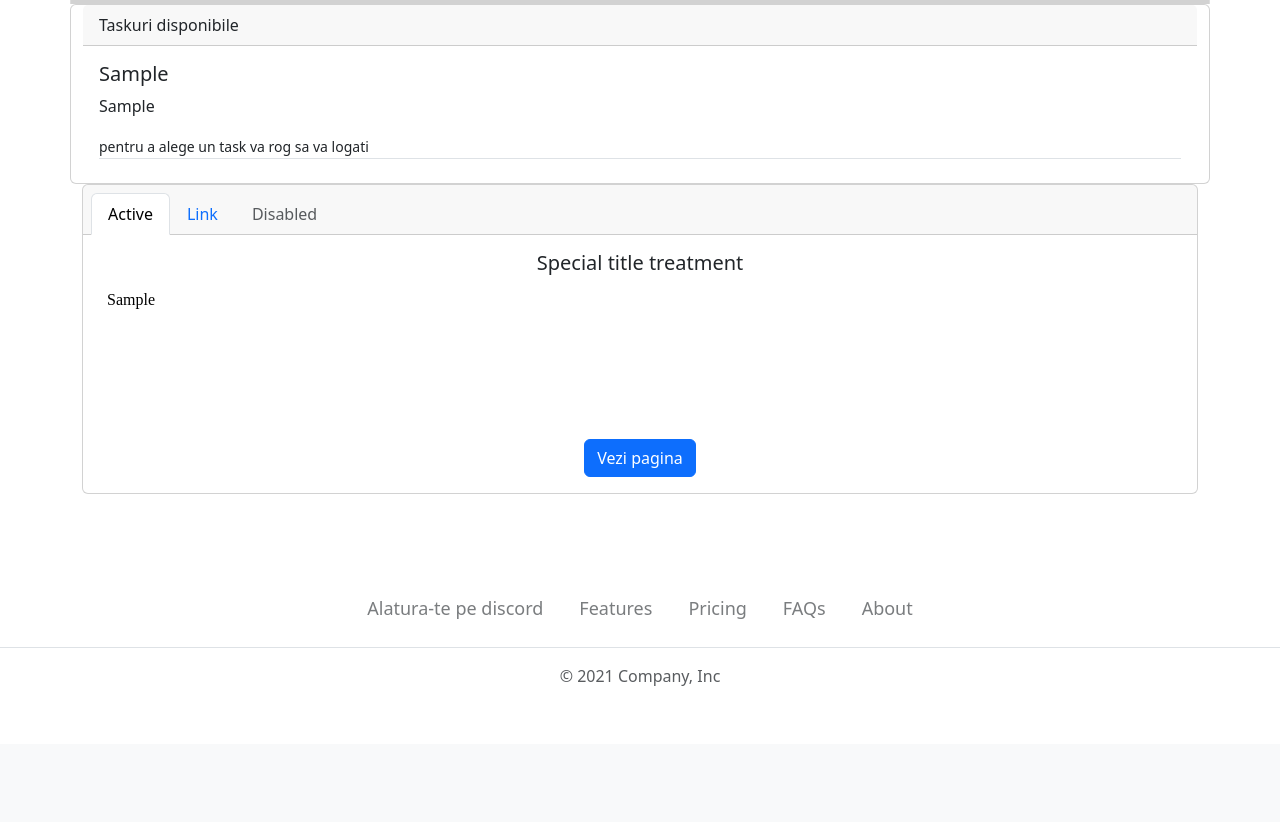
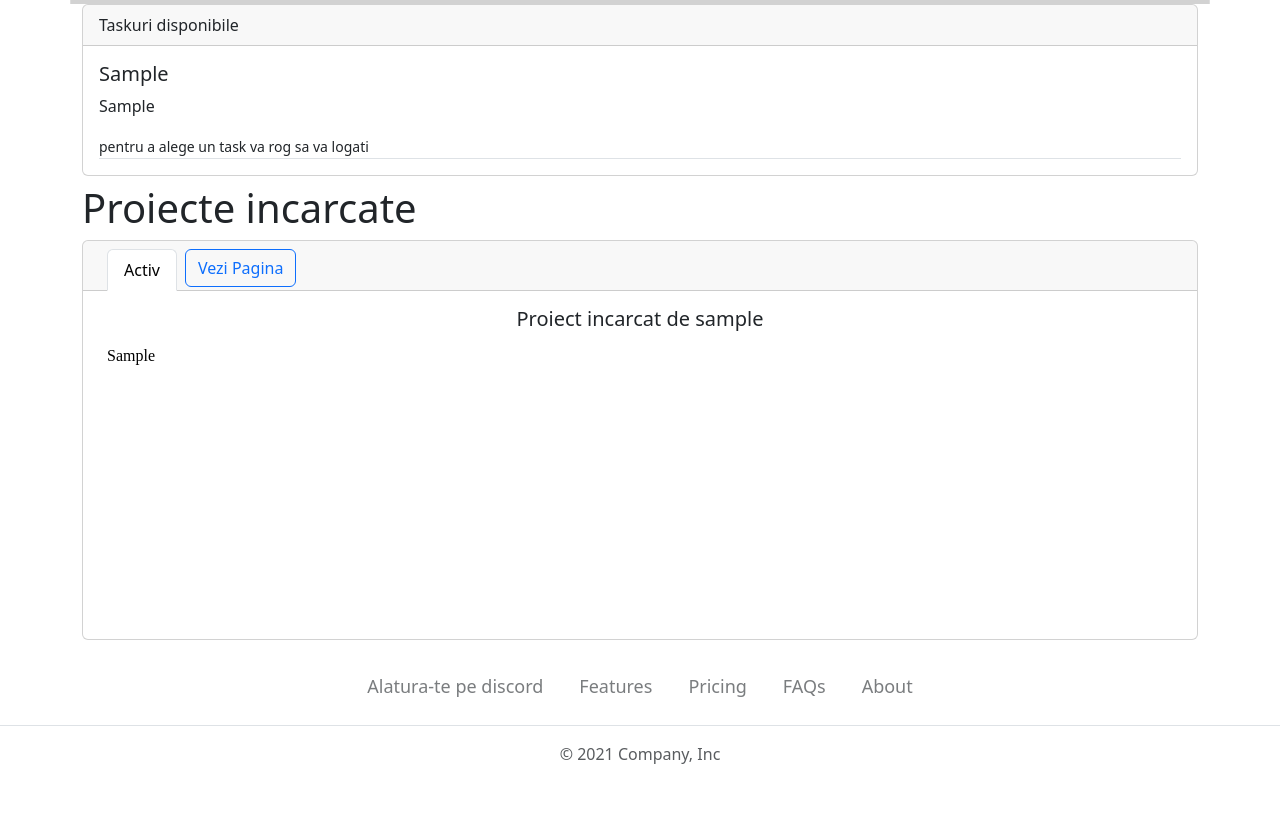
Before and after one commit to lalalaurentiu/programatorii_din_romania, a Django app: page / in a window 1280 px wide. Shown: the part 56-878 px from the top of the page. Before the commit the page ends 742 px from the top, so only its background shows below. Run offline with Django 3.2, Linux system fonts and the light colour scheme; tables that the repository leaves empty hold one stand-in row (values such as "Sample post"); some libraries are stand-ins or nearby versions.

Commit message:
reparare buguri vizuale

```diff
--- a/home/templates/base.html
+++ b/home/templates/base.html
@@ -51,7 +51,7 @@
   </nav>
 
   <div id="registerToggler" class="toggler card container text-center" >
-    <div id="registerEffect" class="ui-widget-content ui-corner-all card-body " >
+    <div id="registerEffect" class="ui-widget-content ui-corner-all card-body" >
         <div class="container">
             <form  method="post">
                 {% csrf_token %}
--- a/home/templates/home/home.html
+++ b/home/templates/home/home.html
@@ -48,14 +48,15 @@
     </div>
   </div>
 
-  <div class="card container ">
+  <div class="container">
+    <div class="card">
       {% if task %}
           <div class="card-header">
             Taskuri disponibile
           </div>
           <div class="card-body">
             {% for t in task %}
-            <div class="containe border-bottom mb-2">
+              <div class="containe border-bottom">
                 <h5 class="card-title">{{ t.task }}</h5>
               <p class="card-text">{{ t.sescription }}</p>
                 <form method="POST" action="{% url 'accounts:chosentask' %}">
@@ -75,28 +76,27 @@
         <small>Nu mai sunt taskuri disponibile dar puteti incarca orice proiect pe site</small>
       {% endif %}
     </div>
+  </div>
 
 
-  <div class="container">
+
+  <div class="container my-2">
+    <h1>Proiecte incarcate</h1>
     {% for project in userpost %}
-      <div class="card text-center">
+      <div class="card text-center" style="height: 50vh;">
         <div class="card-header">
-        <ul class="nav nav-tabs card-header-tabs">
+          <ul class="nav nav-tabs card-header-tabs ms-2">
             <li class="nav-item">
-            <a class="nav-link active" aria-current="true" href="#">Active</a>
+              <a class="nav-link active" aria-current="true" >Activ</a>
             </li>
             <li class="nav-item">
-            <a class="nav-link" href="#">Link</a>
-          </li>
-          <li class="nav-item">
-            <a class="nav-link disabled" href="#" tabindex="-1" aria-disabled="true">Disabled</a>
+              <a class="btn btn-outline-primary ms-2" href="{{ project.get_absolute_url }}">Vezi Pagina</a>
             </li>
           </ul>
         </div>
-      <div class="card-body">
-        <h5 class="card-title">Special title treatment</h5>
-        <iframe src="{{ project.get_absolute_url }}" height="30%" width="100%"></iframe>
-        <a href="{{ project.get_absolute_url }}" class="btn btn-primary">Vezi pagina</a>
+        <div class="card-body" style="height: 100vh;">
+          <h5 class="card-title">Proiect incarcat de {{ project.author }}</h5>
+          <iframe src="{{ project.get_absolute_url }}" height="80%" width="100%"></iframe>
         </div>
       </div>
     {% endfor %}
```
Also changed, not shown: accounts/templates/profile.html (+6 -6 lines). Lines whose indentation alone changed are shown as unchanged.
